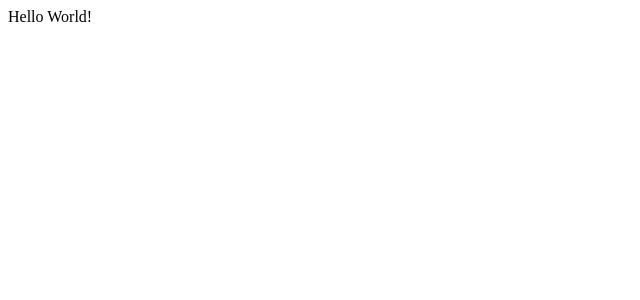
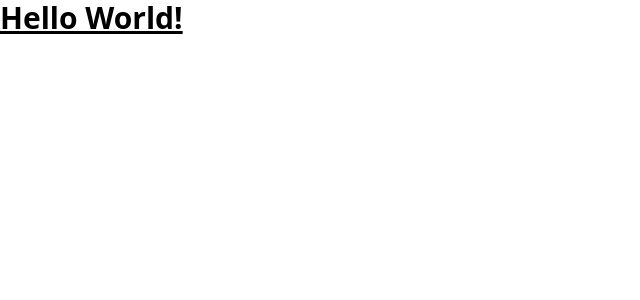
Before and after one commit to Eomm/receiptify, a React (Vite) app in the folder projects/frontend/: page / in a window 1280 px wide. Shown: the top 300 px of the page, without its empty margins (0-640 px from the left). Built offline with nearby package versions, Linux system fonts and the light colour scheme.

Commit message:
tailwind config

```diff
--- a/projects/frontend/package.json
+++ b/projects/frontend/package.json
@@ -18,6 +18,9 @@
   },
   "devDependencies": {
     "@vitejs/plugin-react": "^4.0.2",
+    "autoprefixer": "^10.4.14",
+    "postcss": "^8.4.25",
+    "tailwindcss": "^3.3.2",
     "vite": "^4.4.1"
   }
 }
--- /dev/null
+++ b/projects/frontend/postcss.config.js
@@ -0,0 +1,6 @@
+module.exports = {
+  plugins: {
+    tailwindcss: {},
+    autoprefixer: {},
+  },
+}
--- a/projects/frontend/src/App.jsx
+++ b/projects/frontend/src/App.jsx
@@ -1,5 +1,7 @@
+import "./index.css";
+
 export const App = () => {
   return (
-    <div>Hello World!</div>
+    <div className="text-3xl font-bold underline">Hello World!</div>
   )
 }
--- /dev/null
+++ b/projects/frontend/src/index.css
@@ -0,0 +1,3 @@
+@tailwind base;
+@tailwind components;
+@tailwind utilities;
--- /dev/null
+++ b/projects/frontend/tailwind.config.js
@@ -0,0 +1,8 @@
+/** @type {import('tailwindcss').Config} */
+module.exports = {
+  content: ["./index.html","./src/**/*.{html,js,jsx}"],
+  theme: {
+    extend: {},
+  },
+  plugins: [],
+}
```
Also changed, not shown: 1 other file (tests, documents, lock files or other folders).
